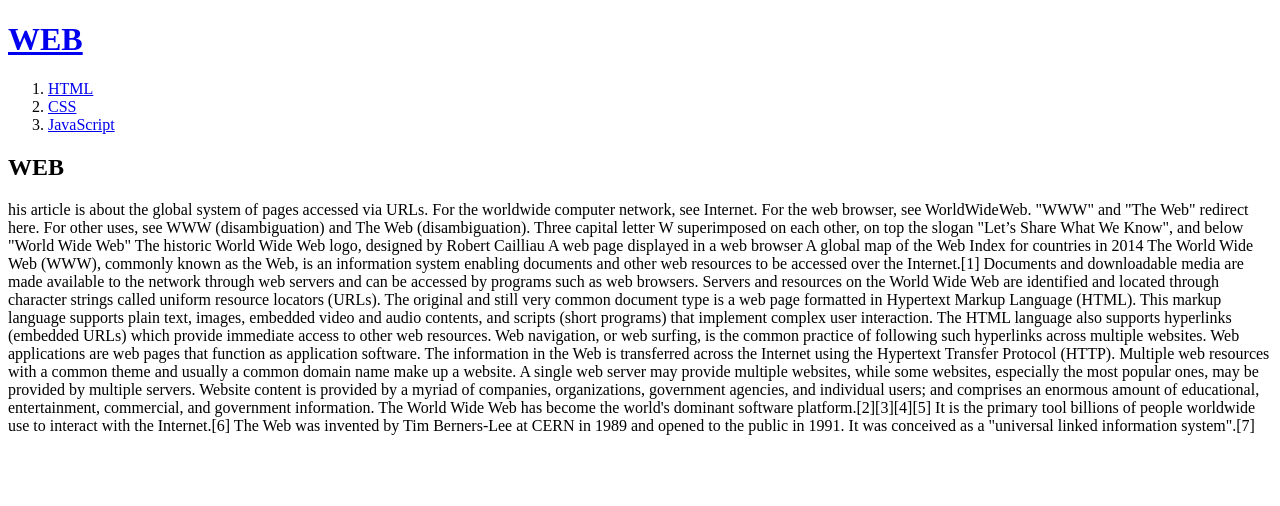
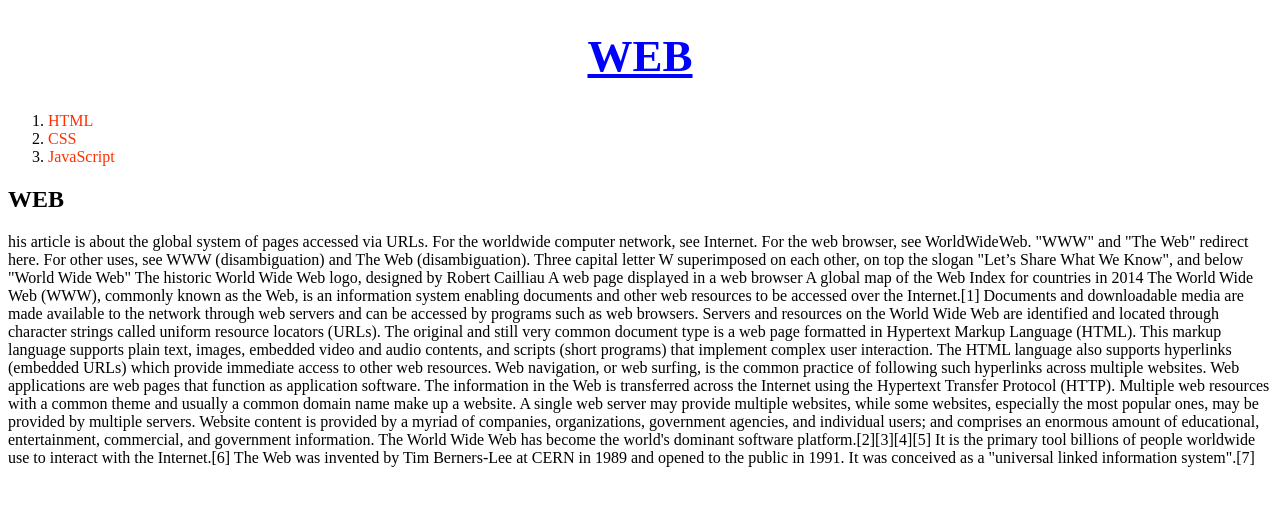
Before and after one commit to kimdonghuyn/my-first-web-site, a plain HTML site: page index.html in a window 1280 px wide. Drawn offline with Linux system fonts and the light colour scheme; a script that the page names is missing.

Commit message:
Add files via upload

```diff
--- a/index.html
+++ b/index.html
@@ -3,10 +3,20 @@
 <head>
     <title>WEB - Welcome</title>
     <meta charset="utf-8">
+    <style>
+        a {
+            color:rgb(255, 47, 0);
+            text-decoration: none;
+        }
+        h1{
+            font-size: 45px;
+            text-align: center;
+        }
+    </style>
 </head>
 
 <body>
-    <h1><a href="index.html">WEB</a></h1>
+    <h1><a href="index.html" style="color:blue;text-decoration: underline;">WEB</a></h1>
 <ol>
     <li><a href="1.html">HTML</a></li>
     <li><a href="2.html">CSS</a></li>
```
Also changed, not shown: 1.html (+20 -4 lines), 2.html (+11 -1 lines), 3.html (+11 -1 lines).
